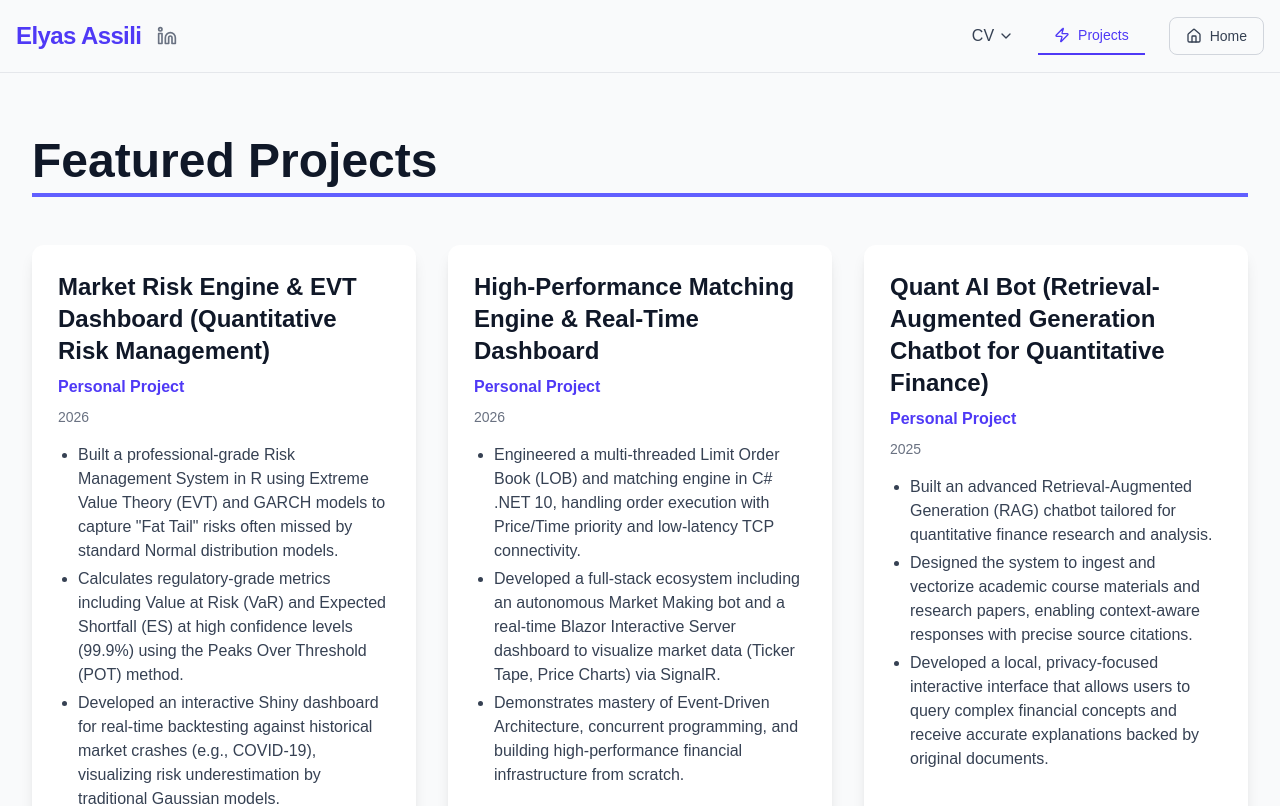
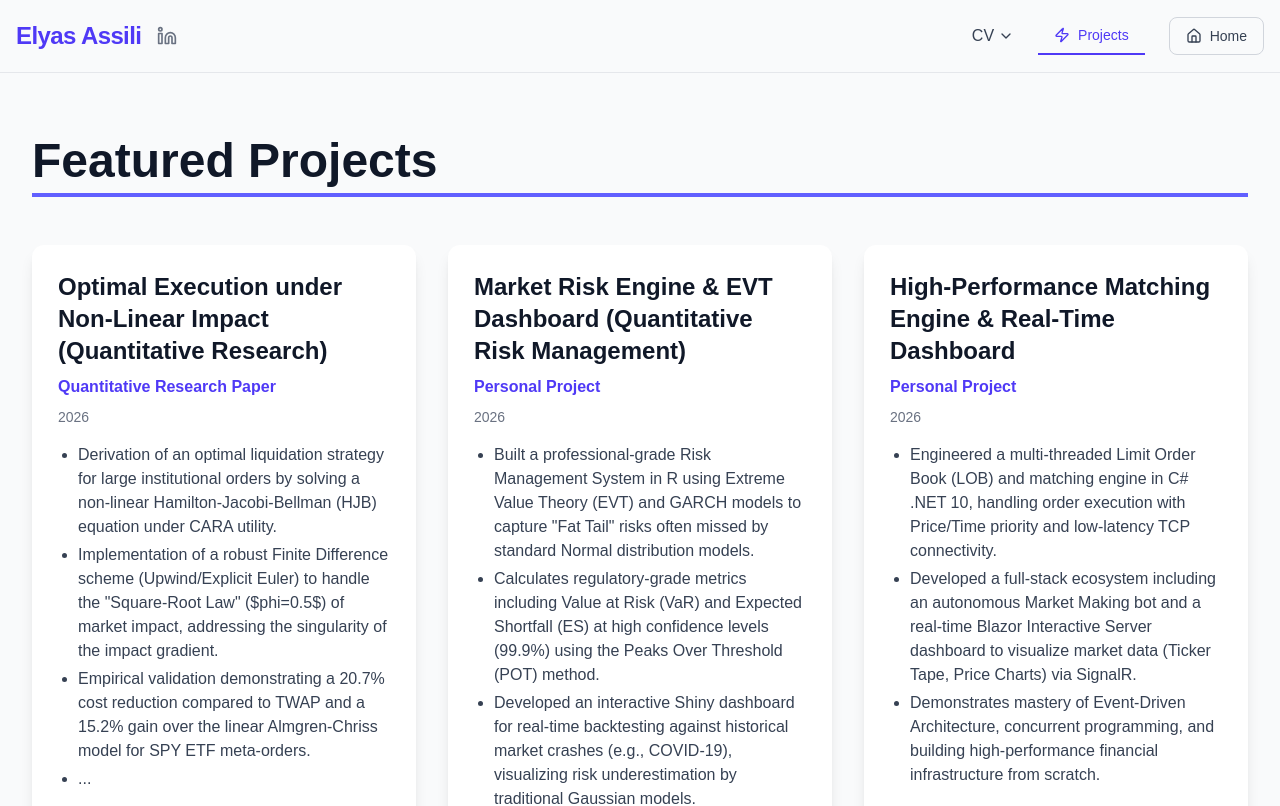
Before and after one commit to elyas-elyas/my-website, a Next.js app: page /projects in a window 1280 px wide. Shown: the top 806 px of the page. Built offline with nearby package versions, Linux system fonts and the light colour scheme.

Commit message:
new_project

```diff
--- a/src/data/projects.ts
+++ b/src/data/projects.ts
@@ -1,6 +1,20 @@
 // src/data/projects.ts
 
 export const projectsData = [
+  {
+    id: 'optimal-execution-nonlinear-impact',
+    title: 'Optimal Execution under Non-Linear Impact (Quantitative Research)',
+    company: 'Quantitative Research Paper',
+    duration: '2026',
+    link: '/Quantitative_Research_Optimal_Execution under_Non_Linear_Impact.pdf',
+    description: [
+      'Derivation of an optimal liquidation strategy for large institutional orders by solving a non-linear Hamilton-Jacobi-Bellman (HJB) equation under CARA utility.',
+      'Implementation of a robust Finite Difference scheme (Upwind/Explicit Euler) to handle the "Square-Root Law" ($\phi=0.5$) of market impact, addressing the singularity of the impact gradient.',
+      'Empirical validation demonstrating a 20.7% cost reduction compared to TWAP and a 15.2% gain over the linear Almgren-Chriss model for SPY ETF meta-orders.',
+      'Quantification of model risk and the risk-cost trade-off using Monte Carlo simulations (10,000 paths), proving strategy robustness (inefficiency < 1.5%) under misspecification.'
+    ],
+    tools: ['Stochastic Control', 'HJB Equations', 'Numerical Methods (PDE)', 'Market Microstructure', 'Python/MATLAB', 'Monte Carlo Simulation'],
+  },
   {
     id: 'market-risk-engine-evt',
     title: 'Market Risk Engine & EVT Dashboard (Quantitative Risk Management)',
```
Also changed, not shown: 1 other file (tests, documents, lock files or other folders).
